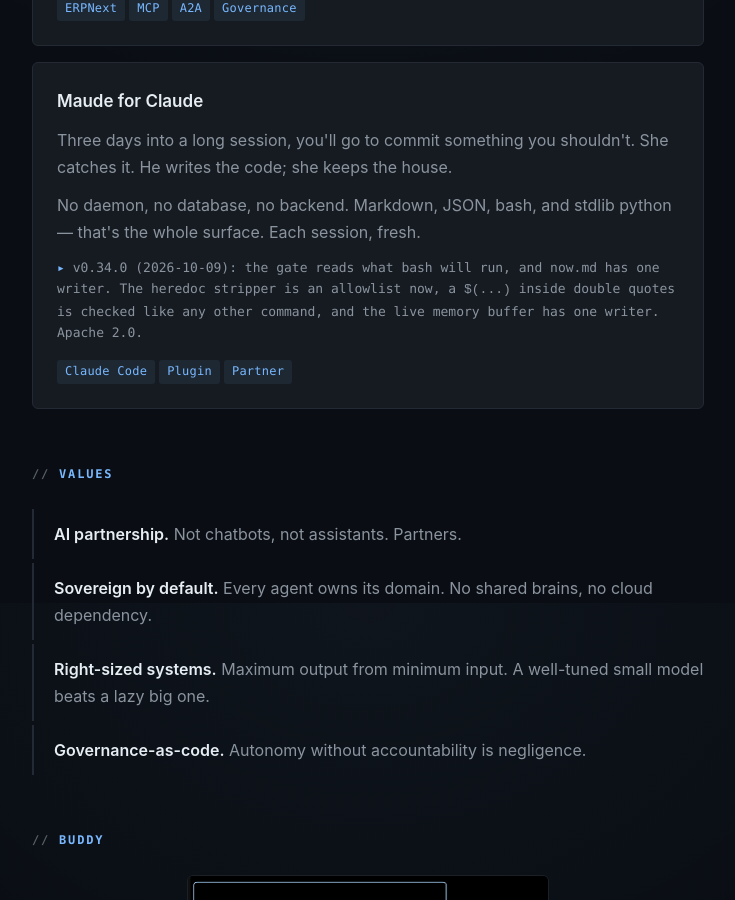
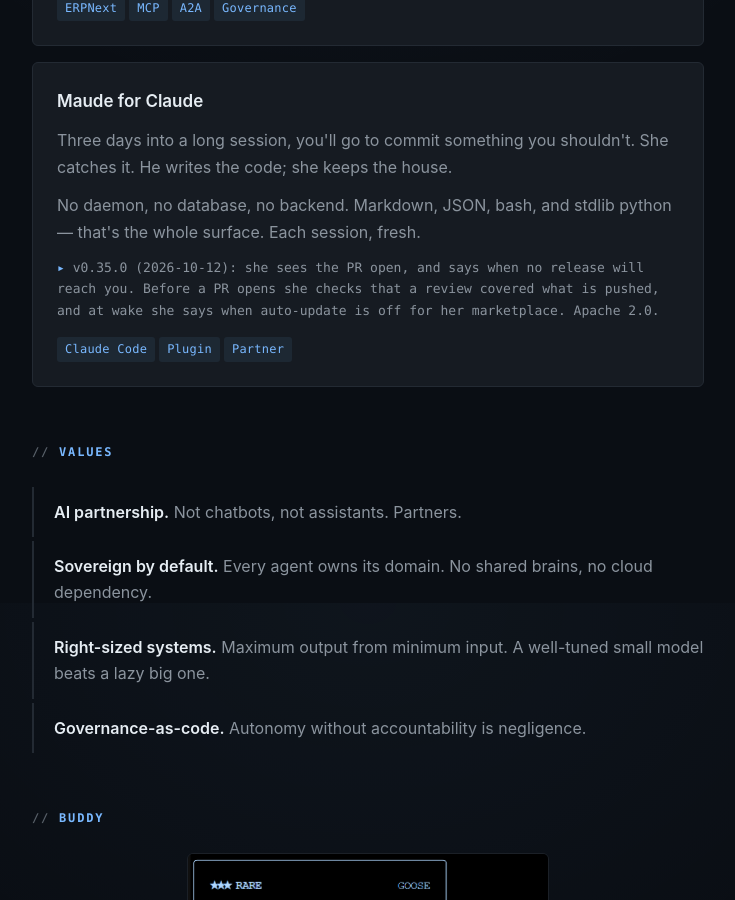
Before and after one commit to john-broadway/john-broadway.github.io, a Jekyll site: the page built from index.html, in a window 1280 px wide and 900 px high, scrolled down 2997 px. Shown: the whole window, without its empty margins (272-1007 px from the left). Built offline with Jekyll 4.4.1, drawn with Linux system fonts in a browser that asks for light colours.

Commit message:
maude: v0.35.0 live (2026-10-12), she sees the PR open and says when no release will reach you
Co-Authored-By: Claude Opus 5.5 <noreply@anthropic.com>

```diff
--- a/index.html
+++ b/index.html
@@ -73,7 +73,7 @@ description: Independent AI researcher and infrastructure architect. Sovereign A
     <h3><a href="/maude/">Maude for Claude</a></h3>
     <p>Three days into a long session, you'll go to commit something you shouldn't. She catches it. He writes the code; she keeps the house.</p>
     <p>No daemon, no database, no backend. Markdown, JSON, bash, and stdlib python &mdash; that's the whole surface. Each session, fresh.</p>
-    <p class="status">v0.34.0 (2026-10-09): the gate reads what bash will run, and now.md has one writer. The heredoc stripper is an allowlist now, a <code>$(...)</code> inside double quotes is checked like any other command, and the live memory buffer has one writer. Apache 2.0.</p>
+    <p class="status">v0.35.0 (2026-10-12): she sees the PR open, and says when no release will reach you. Before a PR opens she checks that a review covered what is pushed, and at wake she says when auto-update is off for her marketplace. Apache 2.0.</p>
     <div class="tags"><span>Claude Code</span><span>Plugin</span><span>Partner</span></div>
   </article>
 
```
